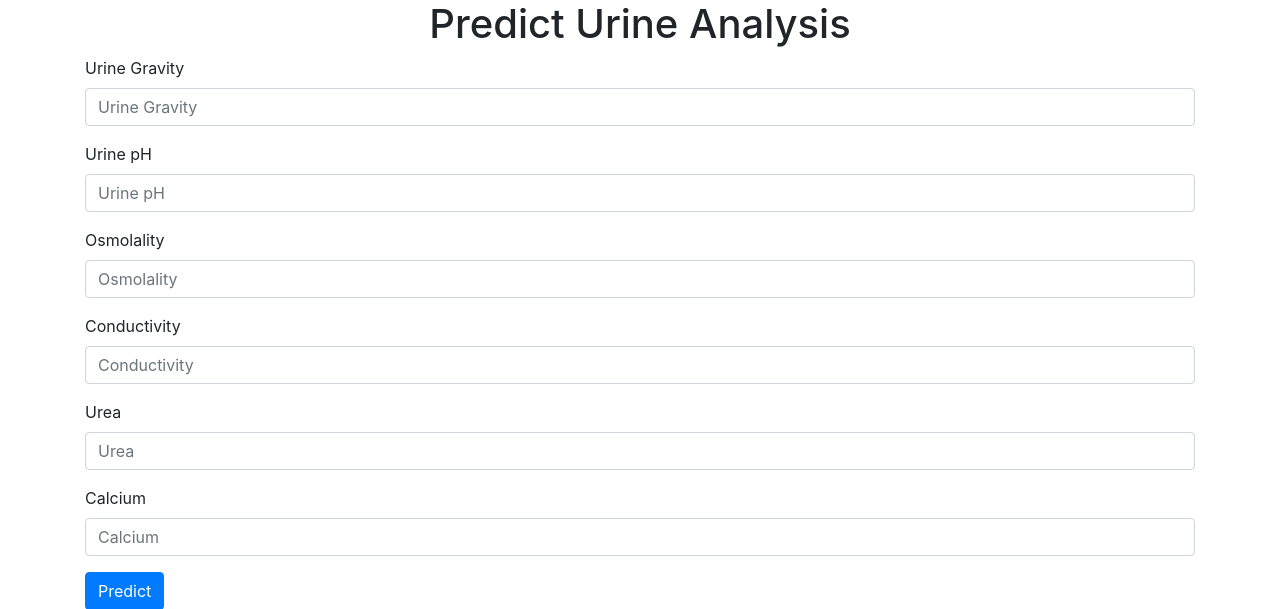
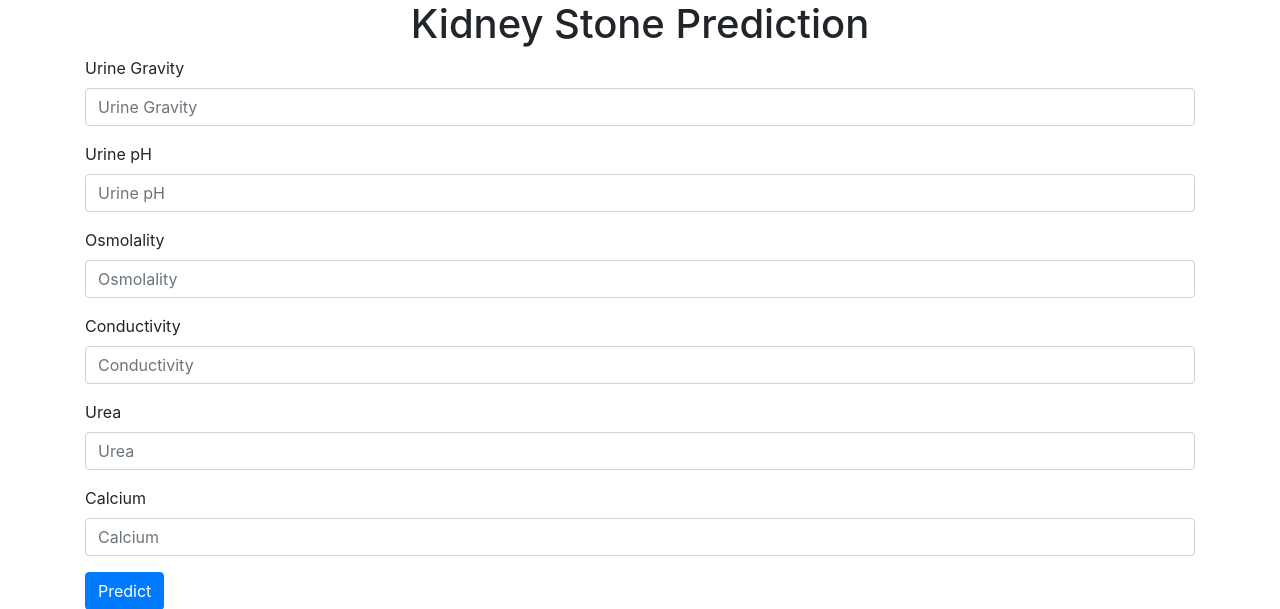
Before and after one commit to cipher-sphinx/Kidney-Stone-Prediction, a Flask app: page / in a window 1280 px wide. Shown: the top 609 px of the page. Run offline with Flask 3, Linux system fonts and the light colour scheme; parts of the project's set-up code (start-up, migrations or seed data) failed here and were passed over; some libraries are stand-ins or nearby versions.

Commit message:
changed interface

```diff
--- a/templates/index.html
+++ b/templates/index.html
@@ -4,11 +4,11 @@
     <meta charset="UTF-8">
     <meta name="viewport" content="width=device-width, initial-scale=1.0">
     <link rel="stylesheet" href="https://maxcdn.bootstrapcdn.com/bootstrap/4.5.2/css/bootstrap.min.css">
-    <title>Your Page Title</title>
+    <title>Kidney Stone Prediction</title>
 </head>
 <body>
     <div class="container">
-        <h1 class="text-center">Predict Urine Analysis</h1>
+        <h1 class="text-center">Kidney Stone Prediction</h1>
         <form action="{{url_for('predict')}}" method="post">
             <div class="form-group">
                 <label for="Urine_Gravity">Urine Gravity</label>
```
